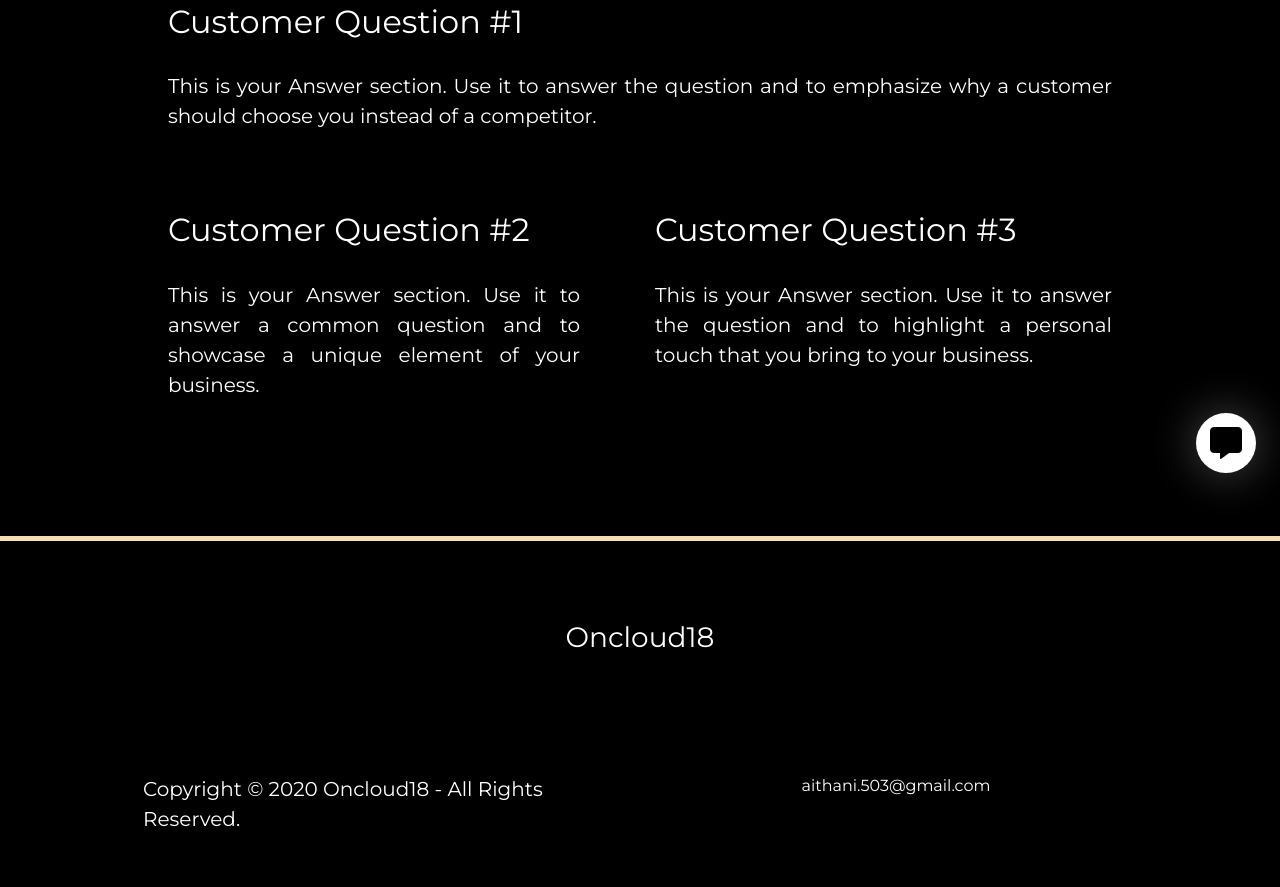
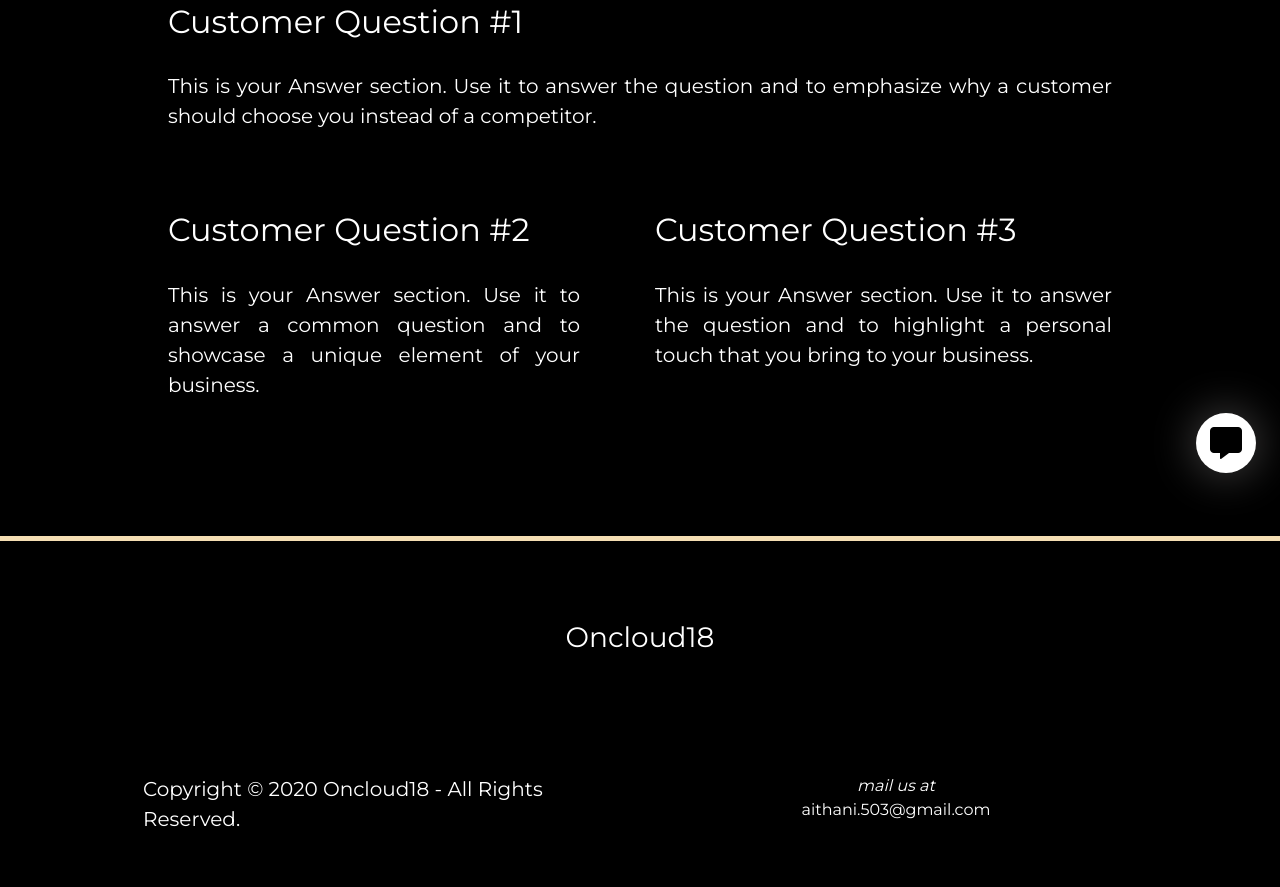
Before and after one commit to Asha-Vaddi/OnCloud18, a plain HTML site: page faq.html in a window 1280 px wide. Shown: the part 303-1190 px from the top of the page. Drawn offline with nearby package versions, Linux system fonts and the light colour scheme.

Commit message:
Update faq.html

```diff
--- a/faq.html
+++ b/faq.html
@@ -145,6 +145,7 @@
           <p >Copyright © 2020 Oncloud18 - All Rights Reserved.</p>
         </div>
         <div class="col-lg-6 col-md-6 col-sm-12 left">
+		 <span style="font-style: italic;">mail us at <br></span>
           <a href="https://mail.google.com/mail/?view=cm&fs=1&to=aithani.503@gmail.com" style="color: white;">aithani.503@gmail.com</a>
         </div>
       </div>
```
